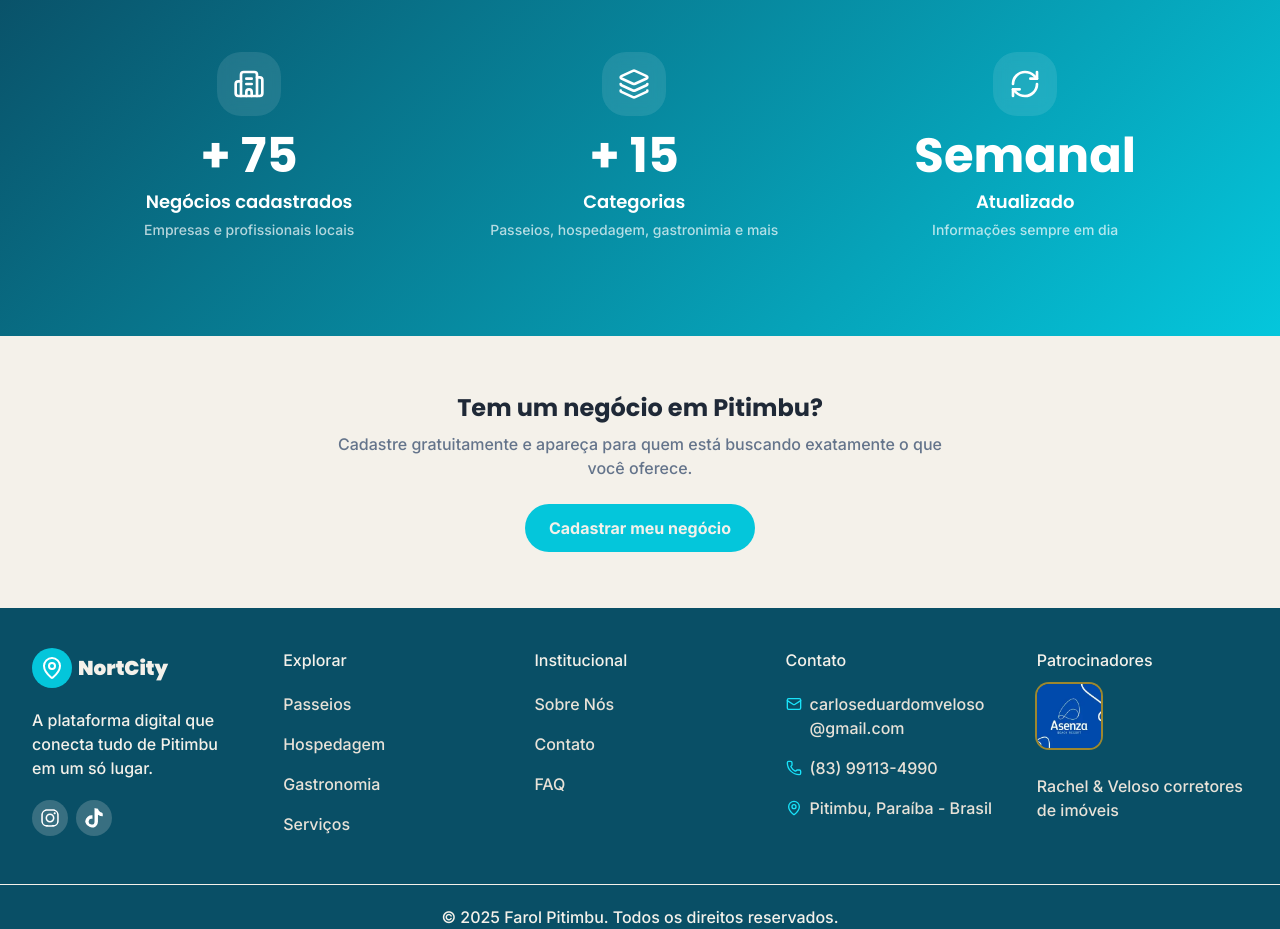
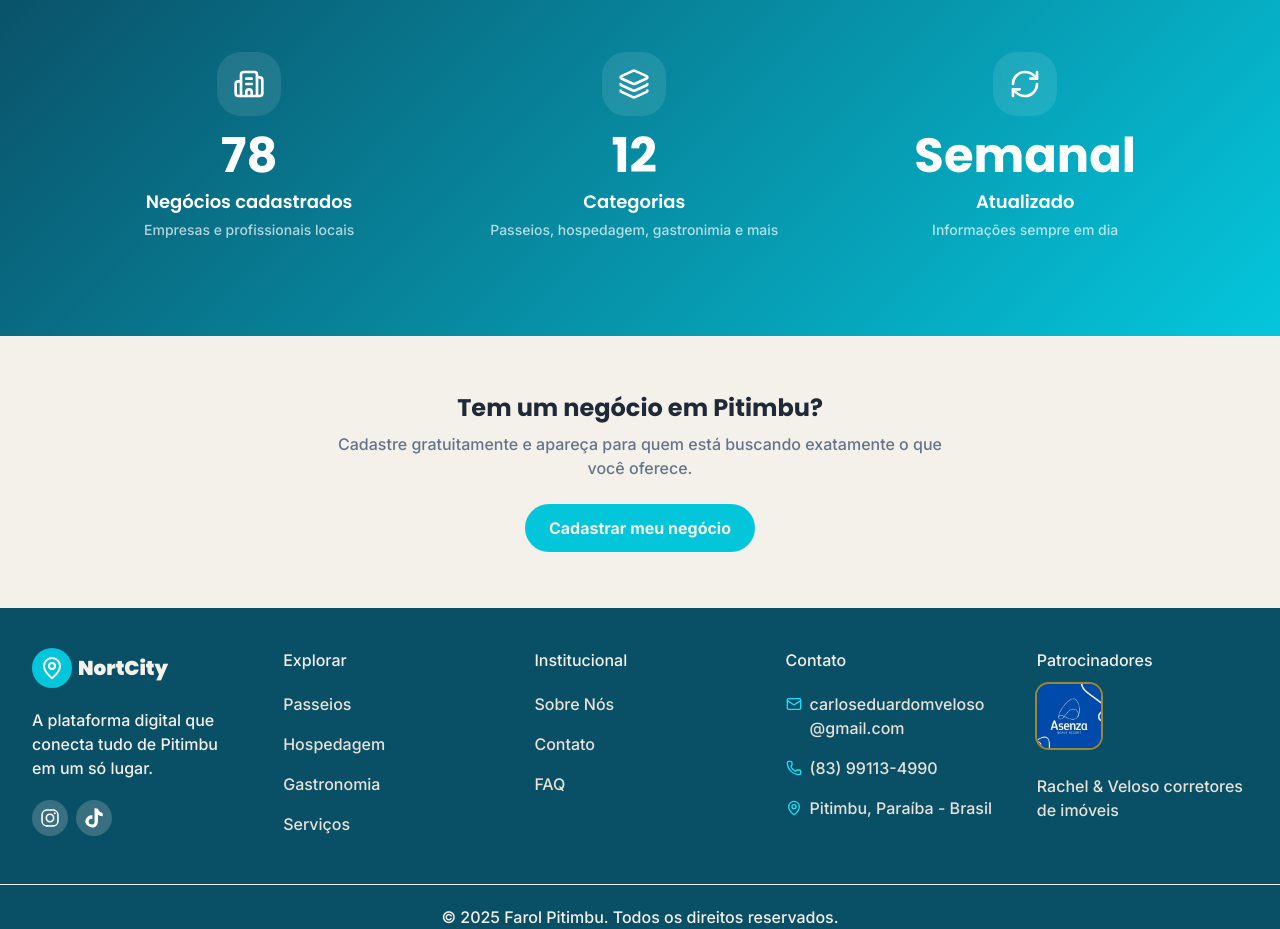
Before and after one commit to Carlosmveloso/nortcity, a React (Vite) app: page /sobre in a window 1280 px wide. Shown: the part 860-1789 px from the top of the page. Built offline with nearby package versions, Linux system fonts and the light colour scheme.

Commit message:
feat: torna estatisticas da home dinamicas e remove prefixo "+"
Negocios cadastrados e Categorias agora contam direto de businesses.js
e categories.js em vez de numero fixo, evitando ficar desatualizado.

```diff
--- a/src/data/statsSection.js
+++ b/src/data/statsSection.js
@@ -1,15 +1,17 @@
 import { Building2, Layers, RefreshCw } from "lucide-react";
+import { businesses } from "./businesses";
+import { popularCategories, otherCategories } from "./categories";
 
 export const statsSection = [
     {
         icon: Building2,
-        total: "+ 75",
+        total: `${businesses.length}`,
         title: 'Negócios cadastrados',
         description: 'Empresas e profissionais locais',
     },
     {
         icon: Layers,
-        total: "+ 15",
+        total: `${popularCategories.length + otherCategories.length}`,
         title: 'Categorias',
         description: 'Passeios, hospedagem, gastronimia e mais',
     },
```
